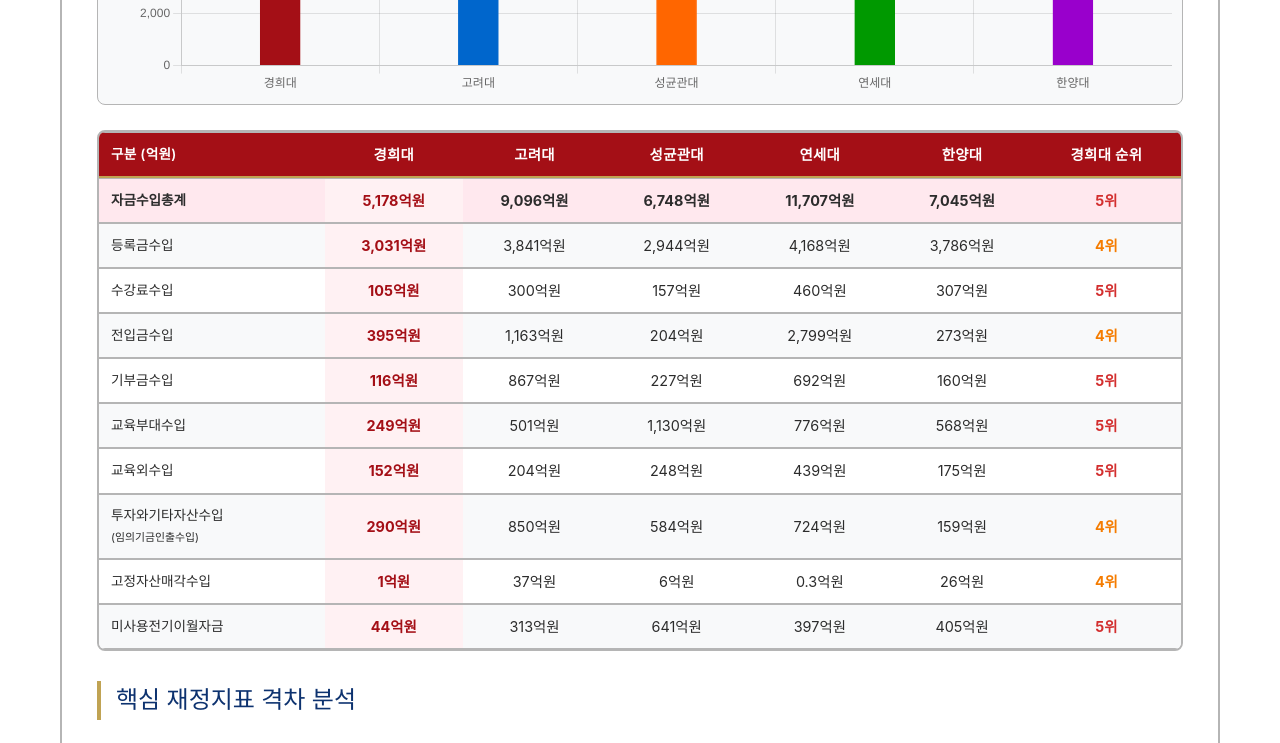
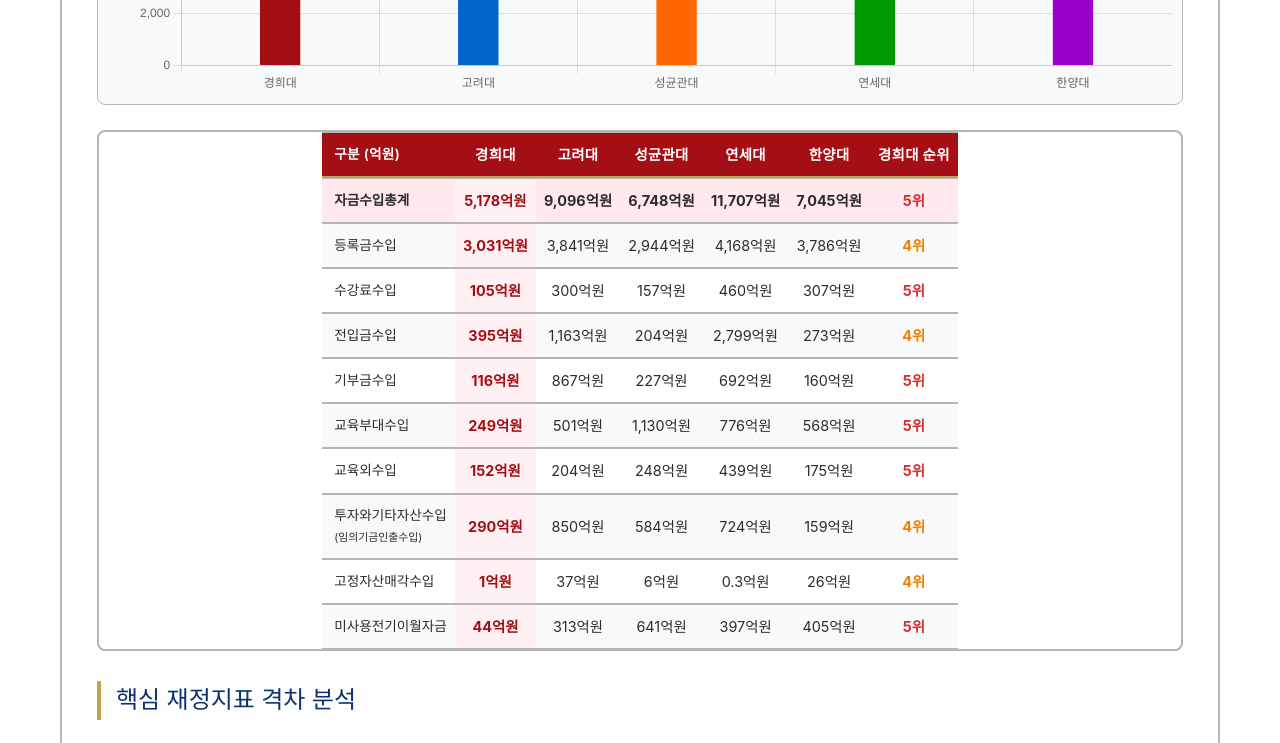
Before and after one commit to withgodchoi/evaluation, a plain HTML site: page index.html in a window 1280 px wide. Shown: the part 2160-2903 px from the top of the page. Drawn offline with nearby package versions, Linux system fonts and the light colour scheme; a web font is replaced by a local one.

Commit message:
Center align tables and fix right margin spacing
- Change table width from 100% to auto for proper centering
- Add text-align: center to table container
- Set margin: 0 auto for analysis-table centering
- Remove unnecessary flexbox layout that was causing alignment issues
- Restore proper mobile responsive margins

🤖 Generated with [Claude Code](https://claude.ai/code)

Co-Authored-By: Claude <noreply@anthropic.com>

```diff
--- a/index.html
+++ b/index.html
@@ -143,14 +143,15 @@
             border: 2px solid #B5B5B5;
             border-radius: 8px;
             -webkit-overflow-scrolling: touch;
+            text-align: center;
         }
 
         .analysis-table {
-            width: 100%;
+            width: auto;
             min-width: 600px;
             border-collapse: separate;
             border-spacing: 0;
-            margin: 0;
+            margin: 0 auto;
             border-radius: 8px;
             border: none;
             table-layout: auto;
```
